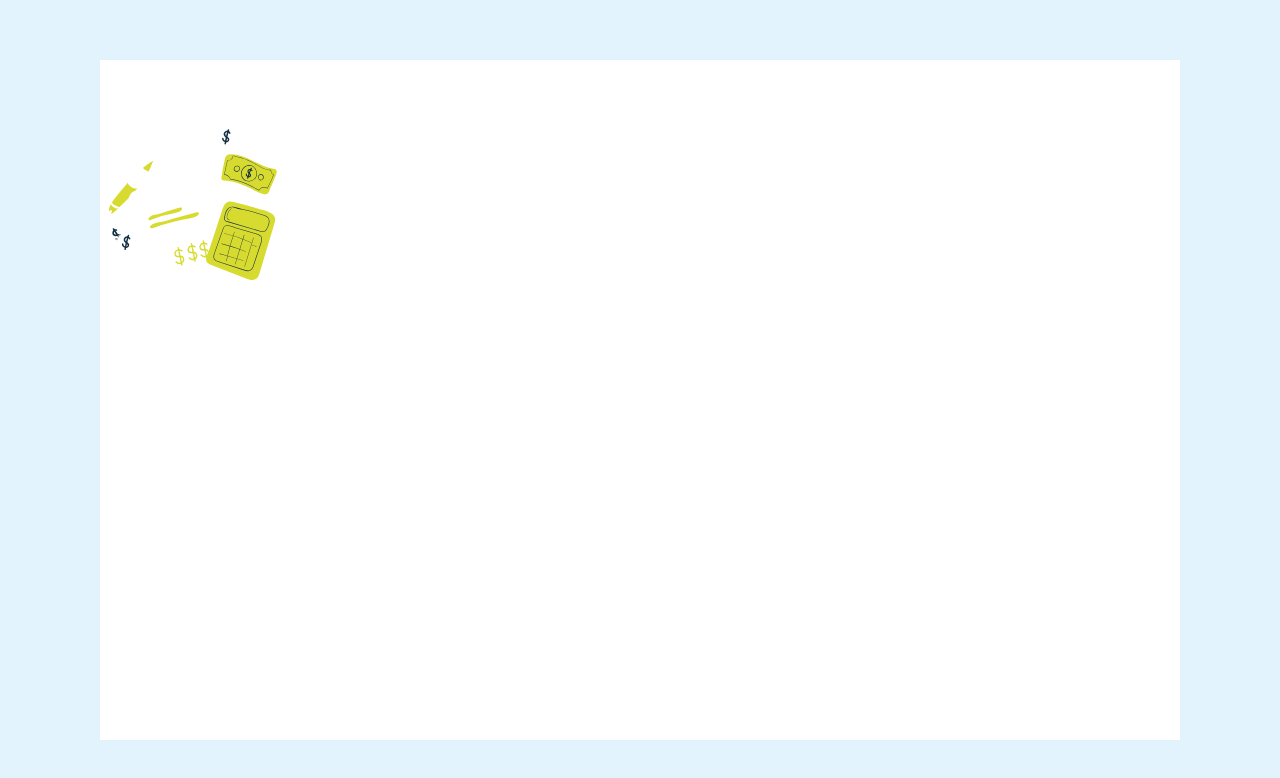
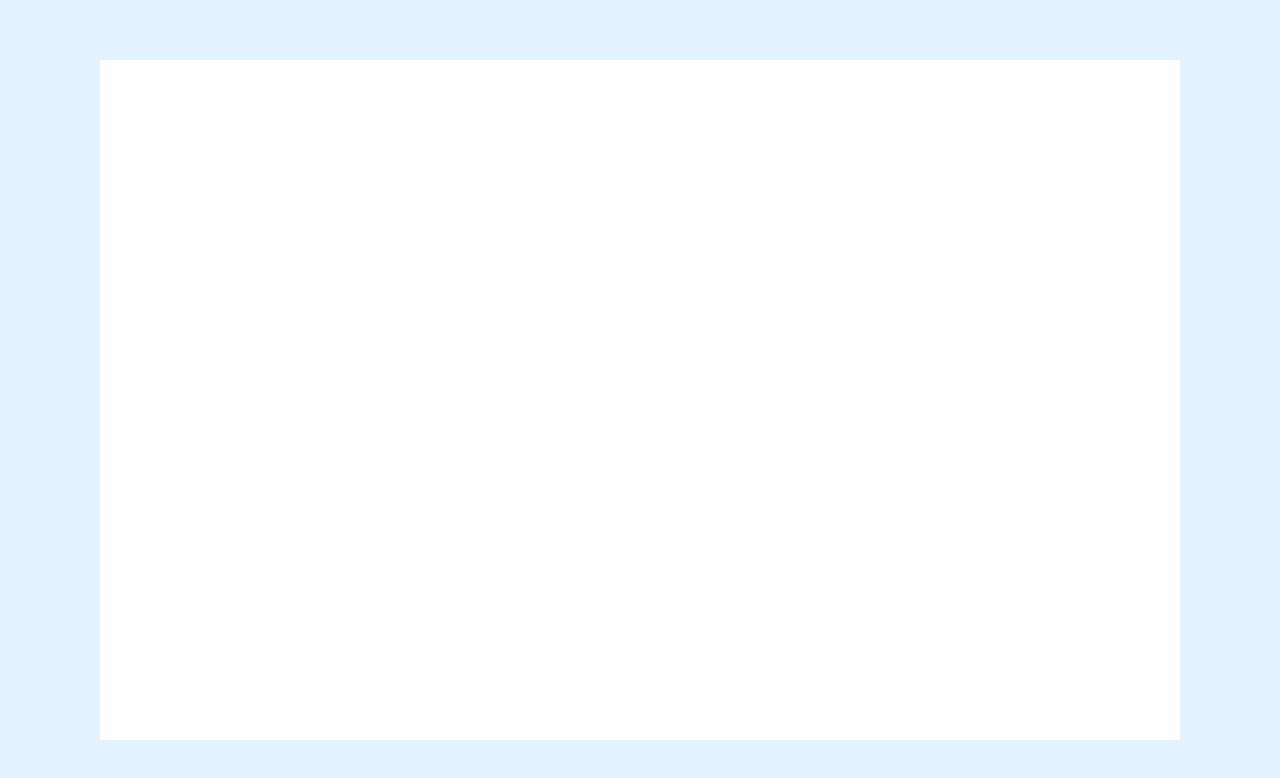
Before and after one commit to Great-kiola/Tailwind-practice, a React (Vite) app in the folder tailwind-frontend/: page /mortgageCalc in a window 1280 px wide. Shown: the top 778 px of the page. Built offline with nearby package versions, Linux system fonts and the light colour scheme; a web font is replaced by a local one.

Commit message:
chore: comment out image rendering in MortgageCalc component

```diff
--- a/tailwind-frontend/src/components/MortgageCalc.jsx
+++ b/tailwind-frontend/src/components/MortgageCalc.jsx
@@ -11,9 +11,9 @@
           <input type="password" name="password" id="pass" />
           <input type="password" name="password" id="pass" />
         </div>
-        <div className='w-full'>
+        {/* <div className='w-full'>
           <img src={illustratioon} alt="" />
-        </div>
+        </div> */}
       </div>
 
 
```
